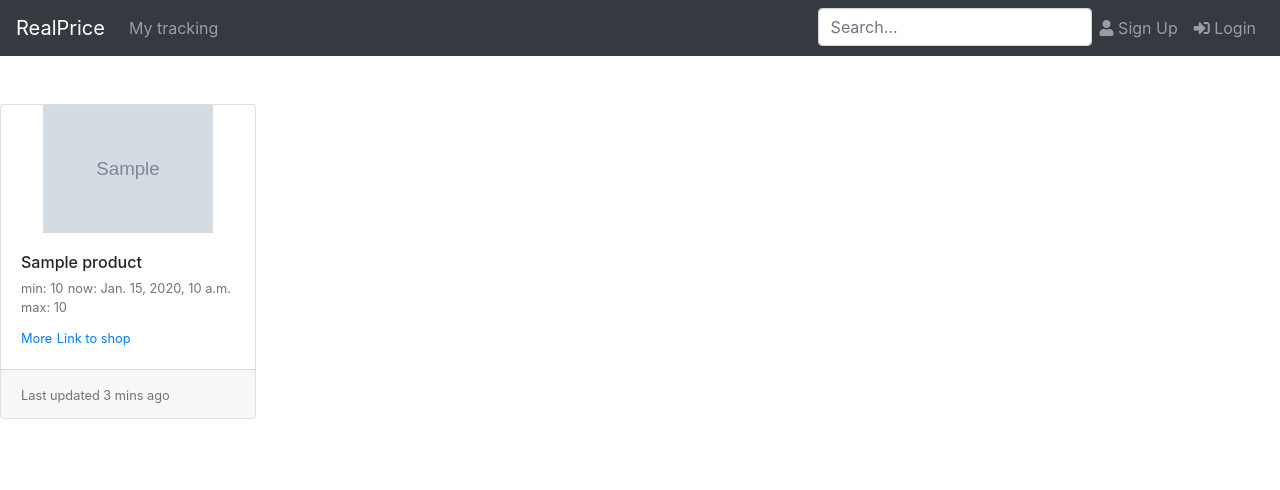
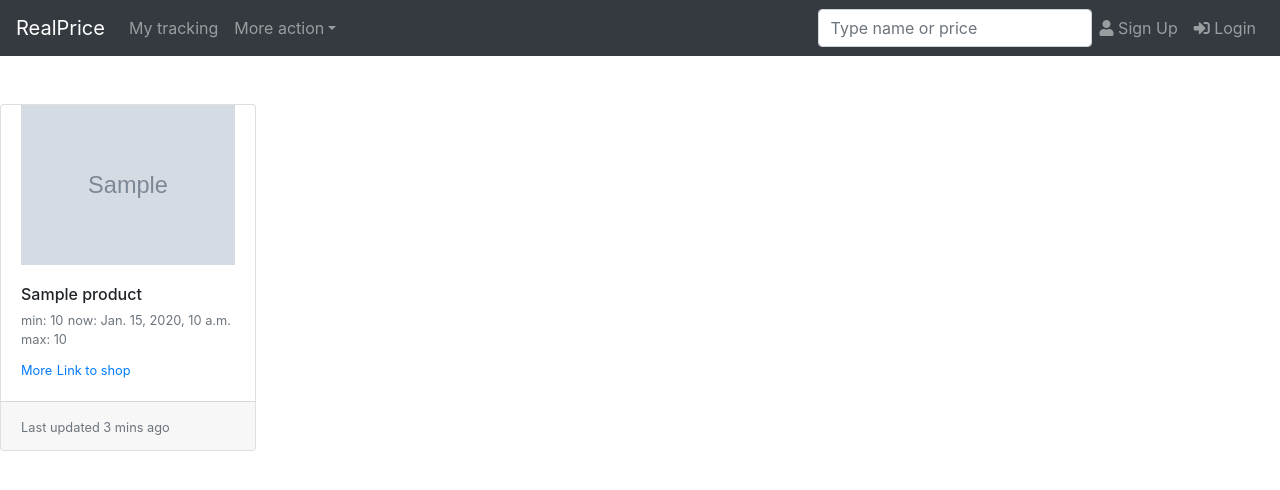
Before and after one commit to valentynvasylkivskyi/RealPrice, a Django app: template myapp/templates/myapp/search_result.html in a window 1280 px wide. Shown: the top 490 px of the page. Run offline with Django 3.2, Linux system fonts and the light colour scheme; the template is opened without the code that fills it: most values are stand-ins (such as "Sample title", 1, 10 or a date in 2020); grey boxes marked "Sample" are stand-in pictures; some libraries are stand-ins or nearby versions.

Commit message:
Add Toggler and modify css file

```diff
--- a/myapp/static/myapp/myapp.css
+++ b/myapp/static/myapp/myapp.css
@@ -1,11 +1,9 @@
-body {
-    margin: 0 auto;
+.card {
+	max-width: 16rem;
+	min-width: 14rem;
 }
-
-
-
 .card-img-top {
-    width: 256px;
-    height: 10vw;
+    width: 100%;
+    max-height: 20vh;
     object-fit: contain;
 }
--- a/myapp/templates/myapp/base.html
+++ b/myapp/templates/myapp/base.html
@@ -7,11 +7,11 @@
         <meta name="viewport" content="width=device-width, initial-scale=1, shrink-to-fit=no">
 
         <link rel="stylesheet" href="static/myapp/myapp.css">
+
         <link rel="stylesheet" href="https://use.fontawesome.com/releases/v5.5.0/css/all.css"
             integrity="sha384-B4dIYHKNBt8Bc12p+WXckhzcICo0wtJAoU8YZTY5qE0Id1GSseTk6S+L3BlXeVIU" crossorigin="anonymous">
         <!-- Bootstrap CSS -->
         <link rel="stylesheet" href="https://stackpath.bootstrapcdn.com/bootstrap/4.4.1/css/bootstrap.min.css" integrity="sha384-Vkoo8x4CGsO3+Hhxv8T/Q5PaXtkKtu6ug5TOeNV6gBiFeWPGFN9MuhOf23Q9Ifjh" crossorigin="anonymous">
-
 
         <title> Отслеживание реальной стоимости товаров в интернет-магазинах</title>
     </head>
@@ -20,42 +20,51 @@
         <!-- Grey with black text -->
         <nav class="navbar navbar-expand-sm bg-dark navbar-dark">
             <a class="navbar-brand" href="{% url 'home' %}">RealPrice</a>
-            <ul class="navbar-nav justify-content-end">
+            <button class="navbar-toggler collapsed" type="button" data-toggle="collapse" data-target="#navbarToggler" aria-controls="navbarToggler" aria-expanded="false" aria-label="Toggle navigation">
+                <span class="navbar-toggler-icon"></span>
+            </button>
+
+            <div class="collapse navbar-collapse" id="navbarToggler">
+                <ul class="navbar-nav mr-auto mt-2 mt-lg-0">
                     <li class="nav-item">
                         <a class="nav-link" href="{% url 'product_list' %}">My tracking</a>
                     </li>
+                    <li class="nav-item dropdown">
+                        <a class="nav-link dropdown-toggle" data-toggle="dropdown" href="#" role="button" aria-haspopup="true" aria-expanded="false">More action</a>
+                        <div class="dropdown-menu">
+                            <a class="dropdown-item" href="#">О сайте</a>
+                            <a class="dropdown-item" href="#">Форма обратной связи</a>
+                            <a class="dropdown-item" href="#">Правила</a>
+                            <a class="dropdown-item" href="#">Политика конфиденциальности</a>
+                            <a class="dropdown-item" href="#">Частые вопросы</a>
+                            <div class="dropdown-divider"></div>
+                            <a class="dropdown-item" href="#">Получать новые трекинги</a>
+                        </div>
+                    </li>
                 </ul>
 
+                <!-- Search form -->
+                <form class="form-inline my-2 my-lg-0" action="{%url 'search_result' %}" method="get" >
+                    <small><input name="q" class="form-control" type="text" placeholder="Type name or price" aria-label="Search" aria-describedby="inputGroup-sizing-sm"></small>
+                </form>
+
+                <!-- Logout/Login/SignUp -->
+                <ul class="navbar-nav justify-content-end">
                     {% if user.is_authenticated %}
-        <ul class="nav navbar-nav ml-auto">
-            <li class="nav-item">
-                <!-- Search form -->
-                <form class="form-inline md-form form-sm mt-0" action="{%url 'search_result' %}" method="get" >
-                    <input name="q" class="form-control" type="text" placeholder="Search..."
-                        aria-label="Search" aria-describedby="inputGroup-sizing-sm">
-                </form>
-            </li>
                     <li class="nav-item">
                         <a class="nav-link" href="{% url 'logout' %}"><span class="fas fa-sign-out-alt"></span> Logout</a>
                     </li>
-        </ul>
+
                     {% else %}
-        <ul class="nav navbar-nav ml-auto">
-            <li class="nav-item">
-                <!-- Search form -->
-                <form class="form-inline md-form form-sm mt-0" action="{%url 'search_result' %}" method="get" >
-                    <input name="q" class="form-control" type="text" placeholder="Search..."
-                        aria-label="Search" aria-describedby="inputGroup-sizing-sm">
-                </form>
-            </li>
                     <li class="nav-item">
                         <a class="nav-link" href="{% url 'signup' %}"><span class="fas fa-user"></span> Sign Up</a>
                     </li>
                     <li class="nav-item">
                         <a class="nav-link" href="{% url 'login' %}"><span class="fas fa-sign-in-alt"></span> Login</a>
                     </li>
+                    {% endif %}
                 </ul>
-        {% endif %}
+            </div>
         </nav>
         <br>
 
@@ -67,7 +76,7 @@
         <!-- All list of products view-->
         <div class="card-deck">
             {% for product in products_base %}
-            <div class="card mb-3" style="min-width: 16rem; max-width: 16rem;">
+            <div class="card mb-3">
                 <img class="card-img-top" src="{{ product.product_image.url }}">
                 <div class="card-body">
                     <h6 class="card-title">{{ product.product_name }}</h6>
@@ -99,5 +108,11 @@
         <!-- Page Content -->
         {% block content %}
         {% endblock %}
+
+        <!-- Optional JavaScript -->
+        <!-- jQuery first, then Popper.js, then Bootstrap JS -->
+        <script src="https://code.jquery.com/jquery-3.4.1.slim.min.js" integrity="sha384-J6qa4849blE2+poT4WnyKhv5vZF5SrPo0iEjwBvKU7imGFAV0wwj1yYfoRSJoZ+n" crossorigin="anonymous"></script>
+        <script src="https://cdn.jsdelivr.net/npm/popper.js@1.16.0/dist/umd/popper.min.js" integrity="sha384-Q6E9RHvbIyZFJoft+2mJbHaEWldlvI9IOYy5n3zV9zzTtmI3UksdQRVvoxMfooAo" crossorigin="anonymous"></script>
+        <script src="https://stackpath.bootstrapcdn.com/bootstrap/4.4.1/js/bootstrap.min.js" integrity="sha384-wfSDF2E50Y2D1uUdj0O3uMBJnjuUD4Ih7YwaYd1iqfktj0Uod8GCExl3Og8ifwB6" crossorigin="anonymous"></script>
     </body>
 </html>
--- a/myapp/templates/myapp/product_list.html
+++ b/myapp/templates/myapp/product_list.html
@@ -5,8 +5,8 @@
 
 <div class="card-deck">
     {% for product in products %}
-    <div class="card mb-3" style="min-width: 16rem; max-width: 16rem;">
-        <img class="card-img-top" src="{{ product.product_image }}">
+    <div class="card mb-3">
+        <img class="card-img-top" src="{{ product.product_image.url }}">
         <div class="card-body">
             <h6 class="card-title">{{ product.product_name }}</h6>
             <h6 class="card-subtitle mb-2 text-muted">
--- a/myapp/templates/myapp/search_result.html
+++ b/myapp/templates/myapp/search_result.html
@@ -5,13 +5,21 @@
 
 <div class="card-deck">
     {% for product in search_result %}
-    <div class="card bg-light mb-3" style="min-width: 18rem; max-width: 18rem">
+    <div class="card mb-3">
+        <img class="card-img-top" src="{{ product.product_image.url }}">
         <div class="card-body">
-            <h5 class="card-title">{{ product.product_name }}</h5>
-            <h6 class="card-subtitle mb-2 text-muted"> min: {{ product.min_price }} now: {{ product.now_price }} max: {{ product.max_price }}</h6>
-            <p class="card-text">Some quick example text to build on the card title and make up the bulk of the card's content.</p>
-            <a href="{% url 'product_detail' pk=product.pk %}" class="card-link">More</a>
-            <a href="{{ product.link }}" class="card-link">Link to shop</a>
+            <h6 class="card-title">{{ product.product_name }}</h6>
+            <h6 class="card-subtitle mb-2 text-muted">
+                <small><span>min: {{ product.min_price }}</span></small>
+                <small><span>now: {{ product.now_price }}</span></small>
+                <small><span>max: {{ product.max_price }}</span></small>
+            </h6>
+            <small><a href="{% url 'product_detail' pk=product.pk %}" class="card-link">More</a></small>
+            <small><a href="{{ product.link }}" class="card-link">Link to shop</a></small>
+        </div>
+
+        <div class="card-footer">
+            <p class="card-text"><small class="text-muted">Last updated 3 mins ago</small></p>
         </div>
     </div>
     {% endfor %}
```
Also changed, not shown: myapp/models.py (+4 -4 lines). Lines whose indentation alone changed are shown as unchanged.
